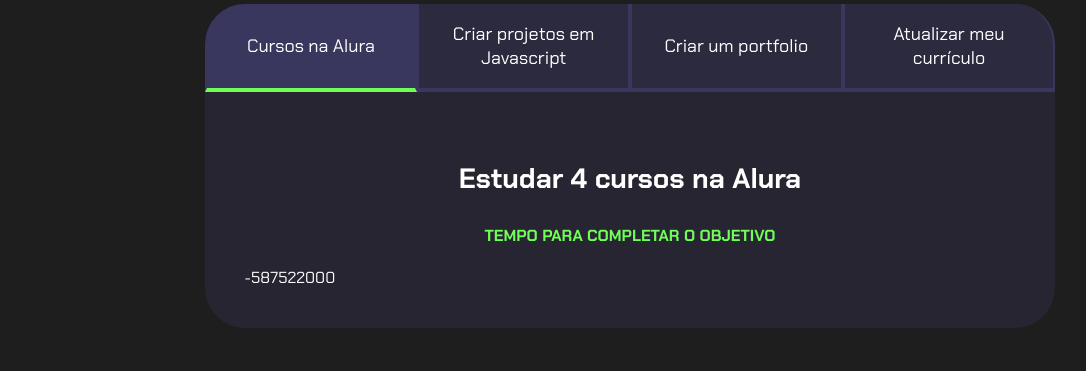
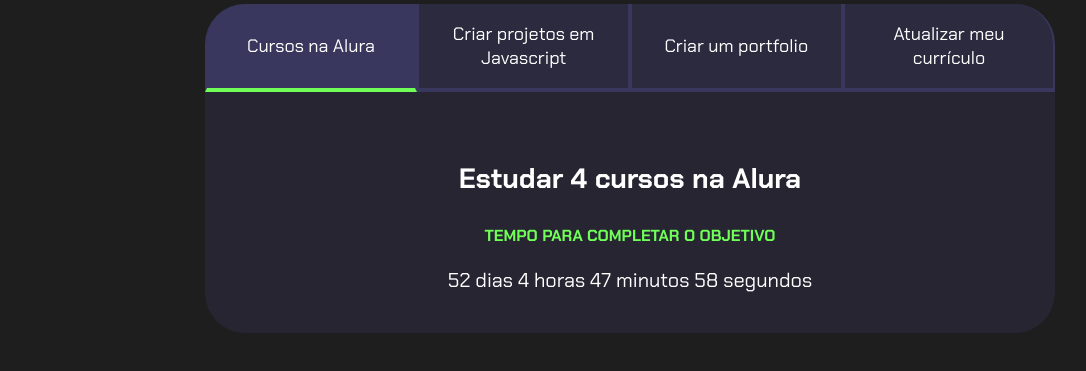
Before and after one commit to mrmssg/js-projeto-de-vida, a plain HTML site: page index.html in a window 1280 px wide. Shown: the part 99-470 px from the top of the page, without its empty margins (10-1096 px from the left). Drawn offline with Linux system fonts and the light colour scheme.

Commit message:
estilização inicial do counter

```diff
--- a/main.js
+++ b/main.js
@@ -15,7 +15,21 @@
 
 
 const contadores = document.querySelectorAll(".contador");
-const tempoObjetivo1 = new Date("2025-05-20T00:00:00");
+const tempoObjetivo1 = new Date("2025-10-06T00:00:00");
 let tempoAtual = new Date();
 
-contadores[0].textContent = tempoObjetivo1 - tempoAtual;
+contadores[0].textContent = calculaTempo(tempoObjetivo1);
+
+function calculaTempo(tempoObjetivo) {
+  let tempoAtual = new Date();
+  let tempoFinal = tempoObjetivo - tempoAtual;
+  let segundos = Math.floor(tempoFinal / 1000);
+  let minutos = Math.floor(segundos / 60);
+  let horas = Math.floor(minutos / 60);
+  let dias = Math.floor(horas / 60);
+
+  segundos %= 60;
+  minutos %= 60;
+  horas %= 24;
+  return dias + " dias " +  horas + " horas " + minutos + " minutos " + segundos + " segundos";
+  }
--- a/style.css
+++ b/style.css
@@ -90,6 +90,11 @@
     text-transform: uppercase;
 }
 
+.contador{
+        font-size: 20px;
+    text-align: center;
+}
+
 @media screen and (min-width: 768px) {
     .botoes {
     display: flex;
```
